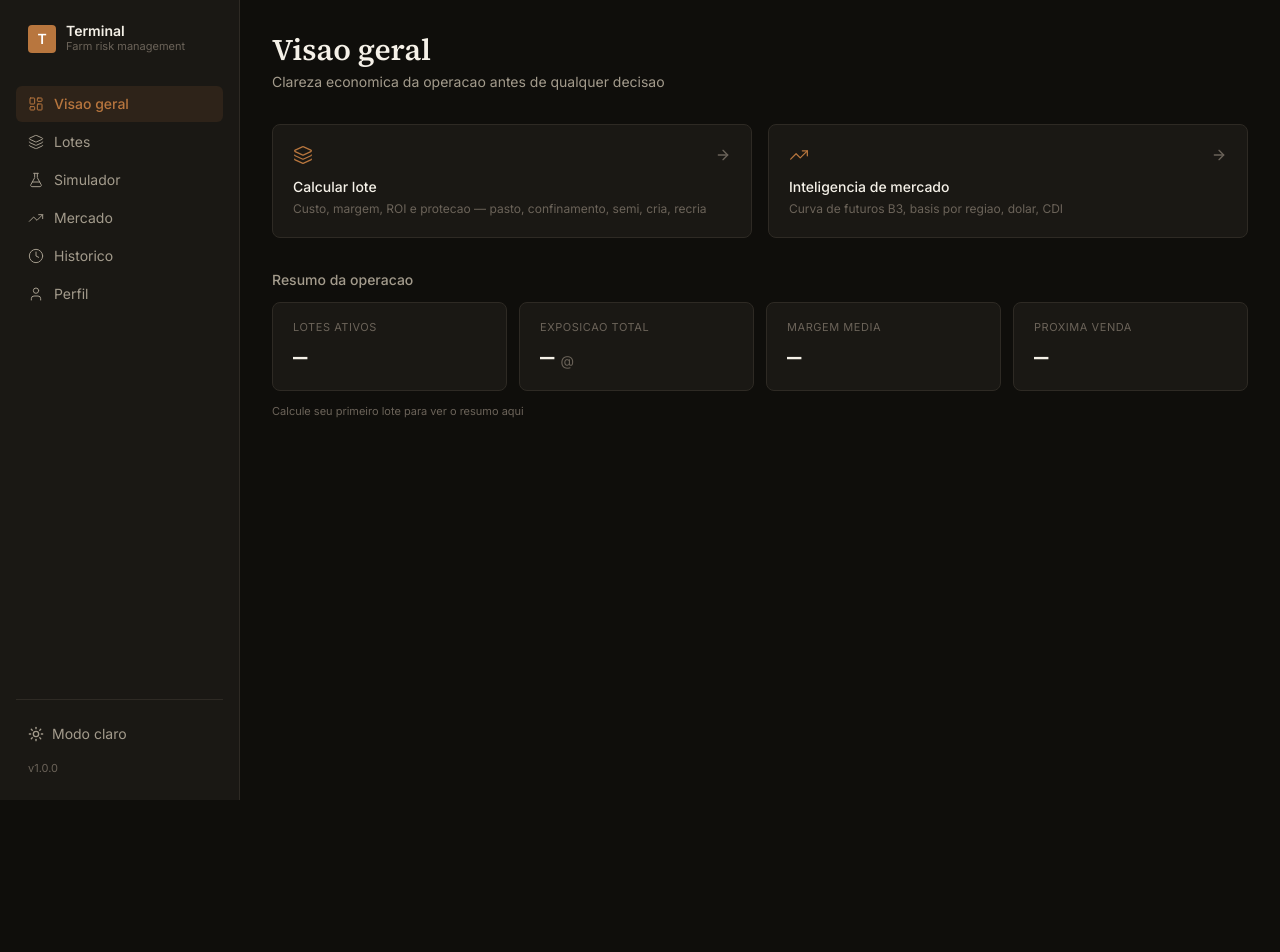
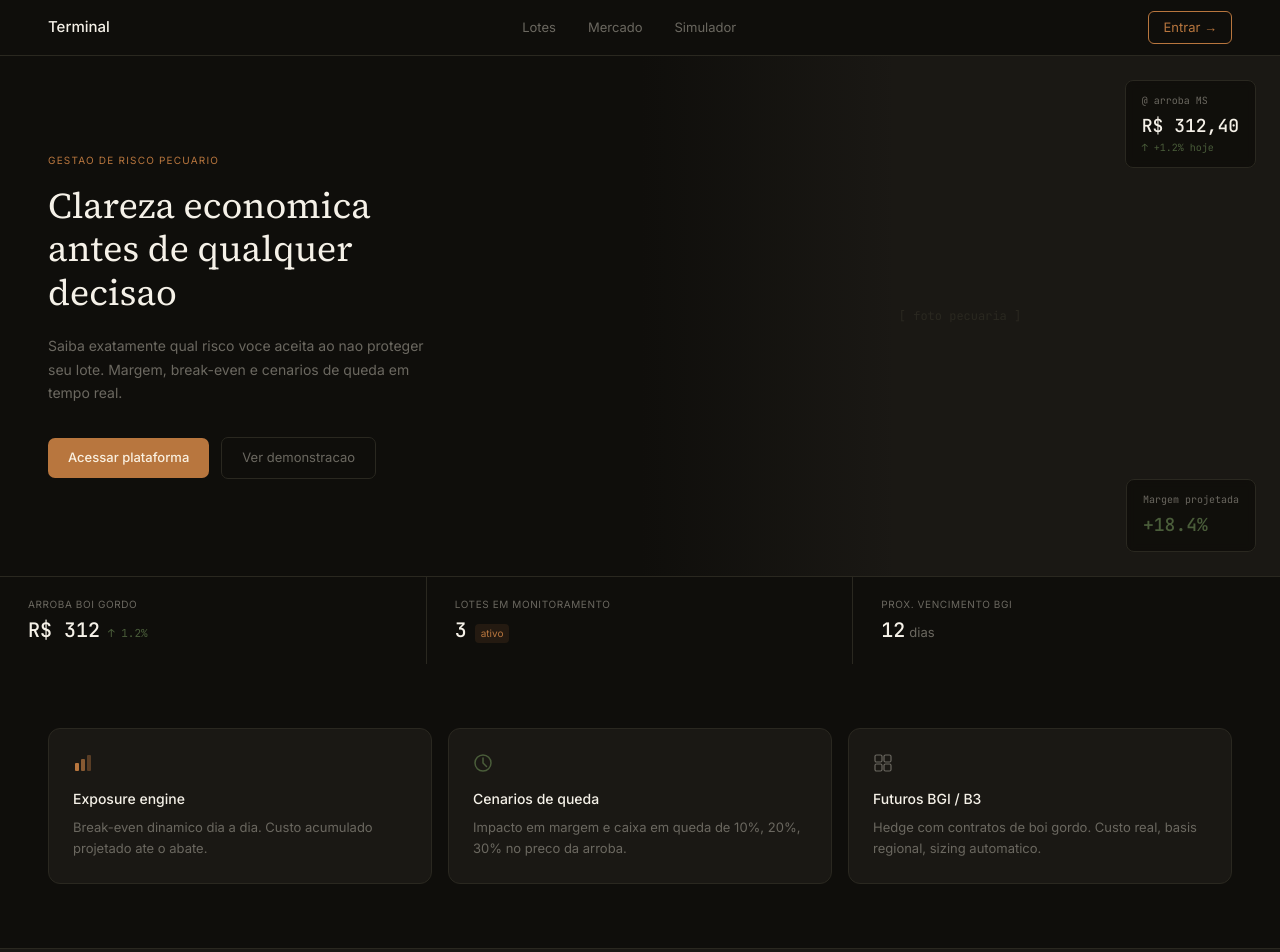
Before and after one commit to gbdossantos/Projeto-Terminal-, a Next.js app in the folder frontend/: page / in a window 1280 px wide. Shown: the top 952 px of the page. Before the commit the page ends 800 px from the top, so only its background shows below. Built offline with nearby package versions, Linux system fonts and the light colour scheme; no server answers.

Commit message:
feat: landing page with split hero layout + route groups (marketing vs dashboard)

```diff
--- a/frontend/app/layout.tsx
+++ b/frontend/app/layout.tsx
@@ -2,7 +2,6 @@ import type { Metadata } from "next";
 import { Inter, JetBrains_Mono, Source_Serif_4 } from "next/font/google";
 import "./globals.css";
 import { ThemeProvider } from "@/components/theme/ThemeProvider";
-import { Sidebar } from "@/components/layout/Sidebar";
 
 const inter = Inter({
   subsets: ["latin"],
@@ -24,7 +23,7 @@ const sourceSerif = Source_Serif_4({
 
 export const metadata: Metadata = {
   title: "Terminal — Farm risk management",
-  description: "Inteligencia financeira para pecuaria de corte",
+  description: "Clareza economica da operacao antes de qualquer decisao financeira",
 };
 
 export default function RootLayout({
@@ -38,14 +37,7 @@ export default function RootLayout({
         className={`${inter.variable} ${jetbrains.variable} ${sourceSerif.variable} font-sans antialiased`}
       >
         <ThemeProvider>
-          <div className="flex min-h-screen">
-            <Sidebar />
-            <main className="flex-1 overflow-auto">
-              <div className="max-w-5xl mx-auto px-6 py-8">
-                {children}
-              </div>
-            </main>
-          </div>
+          {children}
         </ThemeProvider>
       </body>
     </html>
--- a/frontend/app/page.tsx
+++ b/frontend/app/page.tsx
@@ -1,75 +1,305 @@
-"use client";
+import Link from "next/link";
 
-import { useEffect, useState } from "react";
-import Link from "next/link";
-import { Layers, TrendingUp, ArrowRight } from "lucide-react";
-import { fetchCotacoes } from "@/lib/api";
-import type { CotacaoMercado } from "@/lib/types";
-import { PainelMercado } from "@/components/metrics/PainelMercado";
-import { MetricCard } from "@/components/metrics/MetricCard";
+// TODO: conectar GET /api/cotacoes
+const MOCK_ARROBA = 312.4;
+const MOCK_ARROBA_DELTA = "+1.2%";
+const MOCK_MARGEM = "+18.4%";
 
-export default function HomePage() {
-  const [cotacoes, setCotacoes] = useState<CotacaoMercado | null>(null);
+export default function LandingPage() {
+  return (
+    <div className="min-h-screen" style={{ background: "#0F0E0B" }}>
+      {/* ── Navbar ── */}
+      <nav
+        className="flex items-center justify-between px-12 h-14"
+        style={{ borderBottom: "0.5px solid #2A2820" }}
+      >
+        <Link href="/" className="text-[15px] font-medium" style={{ color: "#F5F1E8" }}>
+          Terminal
+        </Link>
 
-  useEffect(() => {
-    fetchCotacoes().then(setCotacoes).catch(() => {});
-  }, []);
+        <div className="hidden md:flex items-center gap-8">
+          <Link href="/lotes" className="text-[13px] transition-colors hover:text-[#F5F1E8]" style={{ color: "#6B6860" }}>
+            Lotes
+          </Link>
+          <Link href="/mercado" className="text-[13px] transition-colors hover:text-[#F5F1E8]" style={{ color: "#6B6860" }}>
+            Mercado
+          </Link>
+          <Link href="/simulador" className="text-[13px] transition-colors hover:text-[#F5F1E8]" style={{ color: "#6B6860" }}>
+            Simulador
+          </Link>
+        </div>
 
-  return (
-    <div className="space-y-8">
-      <div>
-        <h1 className="font-display text-3xl font-semibold text-t-primary">
-          Visao geral
-        </h1>
-        <p className="text-sm text-t-secondary mt-1">
-          Clareza economica da operacao antes de qualquer decisao
-        </p>
+        <Link
+          href="/lotes"
+          className="text-[13px] px-3.5 py-1.5 rounded-md transition-colors hover:bg-[#B8763E15]"
+          style={{ border: "0.5px solid #B8763E", color: "#B8763E" }}
+        >
+          Entrar &rarr;
+        </Link>
+      </nav>
+
+      {/* ── Hero ── */}
+      <section className="grid grid-cols-1 md:grid-cols-2 min-h-[520px]">
+        {/* Hero Left */}
+        <div
+          className="flex flex-col justify-center px-12 py-16 md:py-0"
+          style={{
+            animation: "fadeInUp 0.6s ease-out both",
+          }}
+        >
+          <p
+            className="text-[10px] tracking-[0.12em] mb-4"
+            style={{ color: "#B8763E", fontFamily: "var(--font-inter)" }}
+          >
+            GESTAO DE RISCO PECUARIO
+          </p>
+
+          <h1
+            className="font-display text-4xl leading-[1.2] max-w-[420px] mb-5"
+            style={{ color: "#F5F1E8", fontWeight: 400 }}
+          >
+            Clareza economica antes de qualquer decisao
+          </h1>
+
+          <p
+            className="text-sm leading-[1.7] max-w-[380px] mb-8"
+            style={{ color: "#6B6860" }}
+          >
+            Saiba exatamente qual risco voce aceita ao nao proteger seu lote.
+            Margem, break-even e cenarios de queda em tempo real.
+          </p>
+
+          <div className="flex items-center gap-3">
+            <Link
+              href="/lotes"
+              className="text-[13px] font-medium px-5 py-2.5 rounded-[7px] transition-all hover:brightness-110"
+              style={{ background: "#B8763E", color: "#FAF0E0" }}
+            >
+              Acessar plataforma
+            </Link>
+            <Link
+              href="/mercado"
+              className="text-[13px] px-5 py-2.5 rounded-[7px] transition-colors hover:text-[#F5F1E8]"
+              style={{ border: "0.5px solid #2A2820", color: "#6B6860" }}
+            >
+              Ver demonstracao
+            </Link>
+          </div>
+        </div>
+
+        {/* Hero Right */}
+        <div className="relative overflow-hidden" style={{ background: "#1A1814", minHeight: 400 }}>
+          {/* Placeholder for hero image */}
+          <div className="absolute inset-0 flex items-center justify-center">
+            <span className="font-mono text-xs" style={{ color: "#2A2820" }}>
+              [ foto pecuaria ]
+            </span>
+          </div>
+
+          {/* Gradient overlay for left bleed */}
+          <div
+            className="absolute inset-0 pointer-events-none hidden md:block"
+            style={{
+              background: "linear-gradient(to left, transparent 60%, #0F0E0B 100%)",
+            }}
+          />
+
+          {/* Data card — top right */}
+          <div
+            className="absolute top-6 right-6 px-4 py-3 rounded-lg backdrop-blur-sm"
+            style={{
+              background: "rgba(15,14,11,0.88)",
+              border: "0.5px solid #2A2820",
+            }}
+          >
+            <p className="font-mono text-[10px] mb-1" style={{ color: "#6B6860" }}>
+              @ arroba MS
+            </p>
+            <p className="font-mono text-lg font-medium" style={{ color: "#F5F1E8" }}>
+              R$ {MOCK_ARROBA.toFixed(2).replace(".", ",")}
+            </p>
+            <p className="font-mono text-[10px]" style={{ color: "#4A5D3A" }}>
+              &uarr; {MOCK_ARROBA_DELTA} hoje
+            </p>
+          </div>
+
+          {/* Data card — bottom right */}
+          <div
+            className="absolute bottom-6 right-6 px-4 py-3 rounded-lg backdrop-blur-sm"
+            style={{
+              background: "rgba(15,14,11,0.88)",
+              border: "0.5px solid #2A2820",
+            }}
+          >
+            <p className="font-mono text-[10px] mb-1" style={{ color: "#6B6860" }}>
+              Margem projetada
+            </p>
+            <p className="font-mono text-lg font-medium" style={{ color: "#4A5D3A" }}>
+              {MOCK_MARGEM}
+            </p>
+          </div>
+        </div>
+      </section>
+
+      {/* ── Stats Strip ── */}
+      <div
+        className="grid grid-cols-1 md:grid-cols-3"
+        style={{ borderTop: "0.5px solid #2A2820" }}
+      >
+        {/* Stat 1 */}
+        <div
+          className="px-7 py-5"
+          style={{ borderRight: "0.5px solid #2A2820" }}
+        >
+          <p
+            className="text-[10px] uppercase tracking-[0.06em] mb-1"
+            style={{ color: "#6B6860" }}
+          >
+            Arroba boi gordo
+          </p>
+          <div className="flex items-baseline gap-2">
+            <span className="font-mono text-xl font-medium" style={{ color: "#F5F1E8" }}>
+              R$ 312
+            </span>
+            <span className="font-mono text-[11px]" style={{ color: "#4A5D3A" }}>
+              &uarr; 1.2%
+            </span>
+          </div>
+        </div>
+
+        {/* Stat 2 */}
+        <div
+          className="px-7 py-5"
+          style={{ borderRight: "0.5px solid #2A2820" }}
+        >
+          <p
+            className="text-[10px] uppercase tracking-[0.06em] mb-1"
+            style={{ color: "#6B6860" }}
+          >
+            Lotes em monitoramento
+          </p>
+          <div className="flex items-baseline gap-2">
+            <span className="font-mono text-xl font-medium" style={{ color: "#F5F1E8" }}>
+              3
+            </span>
+            <span
+              className="text-[10px] px-1.5 py-0.5 rounded"
+              style={{ color: "#B8763E", background: "rgba(184,118,62,0.12)" }}
+            >
+              ativo
+            </span>
+          </div>
+        </div>
+
+        {/* Stat 3 */}
+        <div className="px-7 py-5">
+          <p
+            className="text-[10px] uppercase tracking-[0.06em] mb-1"
+            style={{ color: "#6B6860" }}
+          >
+            Prox. vencimento BGI
+          </p>
+          <div className="flex items-baseline gap-1">
+            <span className="font-mono text-xl font-medium" style={{ color: "#F5F1E8" }}>
+              12
+            </span>
+            <span className="text-[13px]" style={{ color: "#6B6860" }}>
+              dias
+            </span>
+          </div>
+        </div>
       </div>
 
-      {cotacoes && <PainelMercado cotacoes={cotacoes} />}
+      {/* ── Como funciona ── */}
+      <section className="px-12 py-16">
+        <div className="grid grid-cols-1 md:grid-cols-3 gap-4">
+          {/* Card 1 */}
+          <div
+            className="p-6 rounded-xl"
+            style={{
+              background: "#1A1814",
+              border: "0.5px solid #2A2820",
+            }}
+          >
+            <svg width="20" height="20" viewBox="0 0 20 20" fill="none" className="mb-4">
+              <rect x="2" y="10" width="4" height="8" rx="1" fill="#B8763E" />
+              <rect x="8" y="6" width="4" height="12" rx="1" fill="#B8763E" opacity="0.7" />
+              <rect x="14" y="2" width="4" height="16" rx="1" fill="#B8763E" opacity="0.4" />
+            </svg>
+            <p className="text-sm font-medium mb-2" style={{ color: "#F5F1E8" }}>
+              Exposure engine
+            </p>
+            <p className="text-[13px] leading-relaxed" style={{ color: "#6B6860" }}>
+              Break-even dinamico dia a dia. Custo acumulado projetado ate o abate.
+            </p>
+          </div>
 
-      <div className="grid grid-cols-1 md:grid-cols-2 gap-4">
+          {/* Card 2 */}
+          <div
+            className="p-6 rounded-xl"
+            style={{
+              background: "#1A1814",
+              border: "0.5px solid #2A2820",
+            }}
+          >
+            <svg width="20" height="20" viewBox="0 0 20 20" fill="none" className="mb-4">
+              <circle cx="10" cy="10" r="8" stroke="#4A5D3A" strokeWidth="1.5" />
+              <path d="M10 5v5l3.5 3.5" stroke="#4A5D3A" strokeWidth="1.5" strokeLinecap="round" />
+            </svg>
+            <p className="text-sm font-medium mb-2" style={{ color: "#F5F1E8" }}>
+              Cenarios de queda
+            </p>
+            <p className="text-[13px] leading-relaxed" style={{ color: "#6B6860" }}>
+              Impacto em margem e caixa em queda de 10%, 20%, 30% no preco da arroba.
+            </p>
+          </div>
+
+          {/* Card 3 */}
+          <div
+            className="p-6 rounded-xl"
+            style={{
+              background: "#1A1814",
+              border: "0.5px solid #2A2820",
+            }}
+          >
+            <svg width="20" height="20" viewBox="0 0 20 20" fill="none" className="mb-4">
+              <rect x="2" y="2" width="7" height="7" rx="1.5" stroke="#6B6860" strokeWidth="1.2" />
+              <rect x="11" y="2" width="7" height="7" rx="1.5" stroke="#6B6860" strokeWidth="1.2" />
+              <rect x="2" y="11" width="7" height="7" rx="1.5" stroke="#6B6860" strokeWidth="1.2" />
+              <rect x="11" y="11" width="7" height="7" rx="1.5" stroke="#6B6860" strokeWidth="1.2" />
+            </svg>
+            <p className="text-sm font-medium mb-2" style={{ color: "#F5F1E8" }}>
+              Futuros BGI / B3
+            </p>
+            <p className="text-[13px] leading-relaxed" style={{ color: "#6B6860" }}>
+              Hedge com contratos de boi gordo. Custo real, basis regional, sizing automatico.
+            </p>
+          </div>
+        </div>
+      </section>
+
+      {/* ── CTA final ── */}
+      <section
+        className="px-12 py-20 text-center"
+        style={{
+          background: "#1A1814",
+          borderTop: "0.5px solid #2A2820",
+        }}
+      >
+        <p
+          className="font-display text-[22px] italic max-w-[480px] mx-auto mb-8 leading-relaxed"
+          style={{ color: "#6B6860", fontWeight: 400 }}
+        >
+          &ldquo;Nao vendemos hedge. Vendemos clareza economica da operacao.&rdquo;
+        </p>
         <Link
           href="/lotes"
-          className="group border border-border rounded-lg bg-card px-5 py-5 hover:border-terra/40 transition-colors"
+          className="inline-block text-[13px] font-medium px-5 py-2.5 rounded-[7px] transition-all hover:brightness-110"
+          style={{ background: "#B8763E", color: "#FAF0E0" }}
         >
-          <div className="flex items-center justify-between mb-3">
-            <Layers size={20} strokeWidth={1.5} className="text-terra" />
-            <ArrowRight size={16} className="text-t-tertiary group-hover:text-terra transition-colors" />
-          </div>
-          <p className="text-sm font-medium text-t-primary">Calcular lote</p>
-          <p className="text-xs text-t-tertiary mt-1">
-            Custo, margem, ROI e protecao — pasto, confinamento, semi, cria, recria
-          </p>
+          Acessar plataforma &rarr;
         </Link>
-
-        <Link
-          href="/mercado"
-          className="group border border-border rounded-lg bg-card px-5 py-5 hover:border-terra/40 transition-colors"
-        >
-          <div className="flex items-center justify-between mb-3">
-            <TrendingUp size={20} strokeWidth={1.5} className="text-terra" />
-            <ArrowRight size={16} className="text-t-tertiary group-hover:text-terra transition-colors" />
-          </div>
-          <p className="text-sm font-medium text-t-primary">Inteligencia de mercado</p>
-          <p className="text-xs text-t-tertiary mt-1">
-            Curva de futuros B3, basis por regiao, dolar, CDI
-          </p>
-        </Link>
-      </div>
-
-      <div>
-        <h2 className="text-sm font-medium text-t-secondary mb-3">Resumo da operacao</h2>
-        <div className="grid grid-cols-2 md:grid-cols-4 gap-3">
-          <MetricCard label="Lotes ativos" value="—" />
-          <MetricCard label="Exposicao total" value="—" unit="@" />
-          <MetricCard label="Margem media" value="—" />
-          <MetricCard label="Proxima venda" value="—" />
-        </div>
-        <p className="text-[11px] text-t-tertiary mt-3">
-          Calcule seu primeiro lote para ver o resumo aqui
-        </p>
-      </div>
+      </section>
     </div>
   );
 }
```
Also changed, not shown: frontend/app/(dashboard)/layout.tsx (added, +16 -0 lines), frontend/app/globals.css (+19 -0 lines), frontend/app/(dashboard)/configuracoes/page.tsx (renamed from frontend/app/configuracoes/page.tsx), frontend/app/(dashboard)/historico/page.tsx (renamed from frontend/app/historico/page.tsx), frontend/app/(dashboard)/lotes/page.tsx (renamed from frontend/app/lotes/page.tsx), frontend/app/(dashboard)/mercado/page.tsx (renamed from frontend/app/mercado/page.tsx), frontend/app/(dashboard)/simulador/page.tsx (renamed from frontend/app/simulador/page.tsx), 1 other file (tests, documents, lock files or other folders).
